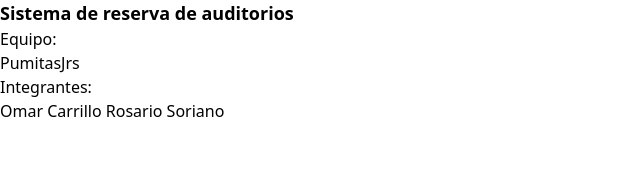
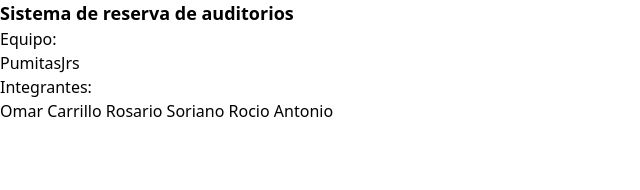
Before and after one commit to OmarCarrillo1121/reservas-auditorios-pmjrs, a SvelteKit app: page / in a window 1280 px wide. Shown: the top 190 px of the page, without its empty margins (0-640 px from the left). Built offline with nearby package versions, Linux system fonts and the light colour scheme.

Commit message:
agregar nombres de integrantes

```diff
--- a/src/routes/+page.svelte
+++ b/src/routes/+page.svelte
@@ -15,6 +15,12 @@
 <span>
     Rosario Soriano
 </span>
+<span>
+    Rocio
+</span>
+<span>
+    Antonio
+</span>
 <br>
 
 
```
